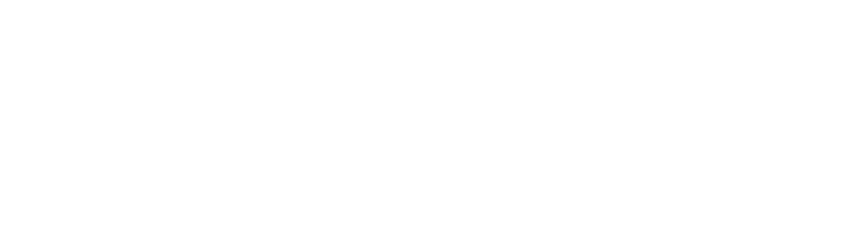
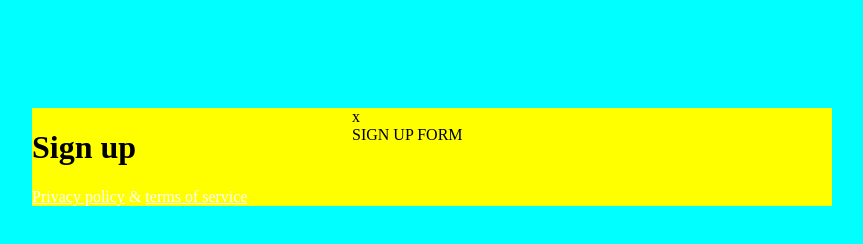
Before and after one commit to MartinZ96/3-sign-up, a plain HTML site: page index.html in a window 1280 px wide. Shown: the whole page, without its empty margins (208-1071 px from the left). Drawn offline with Linux system fonts and the light colour scheme.

Commit message:
structure and css add

```diff
--- /dev/null
+++ b/css/main.css
@@ -0,0 +1,49 @@
+body{
+background-color: aqua;
+}
+
+.container{
+display: inline-block;
+width: 800px;
+background-color: yellow;
+margin-top: 100px;
+margin-left: calc(50% - 400px);
+}
+
+.left-column{
+width: 40%;
+float: left;
+}
+
+.main-title{
+display: inline-block;
+width: 100%;
+color: #fff;
+}
+
+.bottom-links{
+display: inline-block;
+width: 100%;
+color: #fff;
+}
+
+.links{
+color: #fff;
+}
+
+.symbol{
+
+}
+
+.right-column   {
+display: inline-block;
+width: 60%;
+float:left;
+}
+
+.close
+}
+
+.form{
+
+}
--- a/index.html
+++ b/index.html
@@ -5,8 +5,24 @@
     <meta http-equiv="X-UA-Compatible" content="IE=edge">
     <meta name="viewport" content="width=device-width, initial-scale=1.0">
     <title>Sign up</title>
+    <link rel="stylesheet" href="./css/main.css">
 </head>
 <body>
-
+    <main class="container">
+        <div class="left-column">
+            <h1 class="title">Sign up</h1>
+            <div class="bottom-links">
+                <a class="links" href="#">Privacy policy</a>
+                <span class="simbol">&</span>
+                <a class="links" href="#">terms of service</a>
+            </div>
+        </div>
+        <div class="right-column">
+            <div class="close">x</div>
+        <form class="form">
+            SIGN UP FORM
+        </form>
+        </div>
+    </main>
 </body>
 </html>
```
